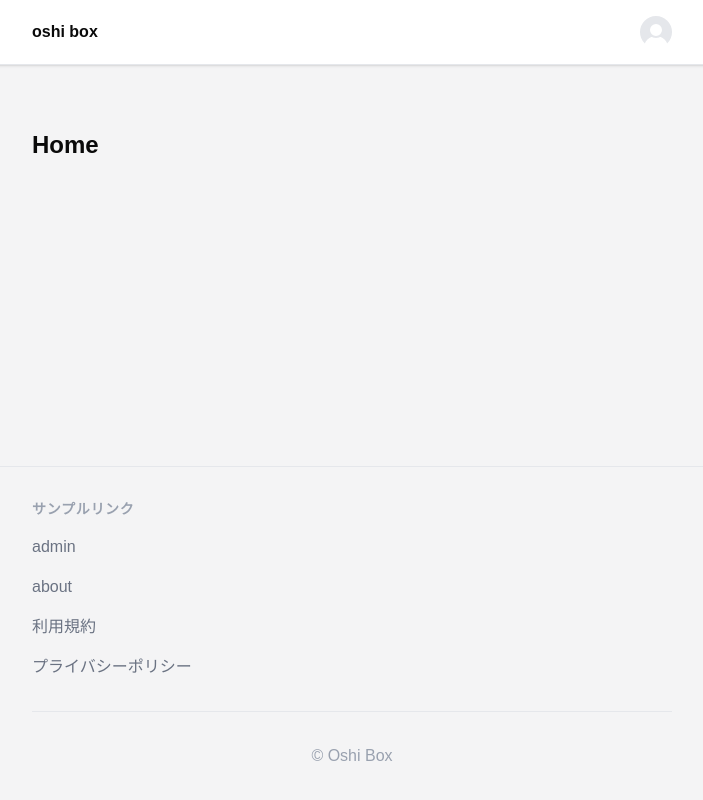
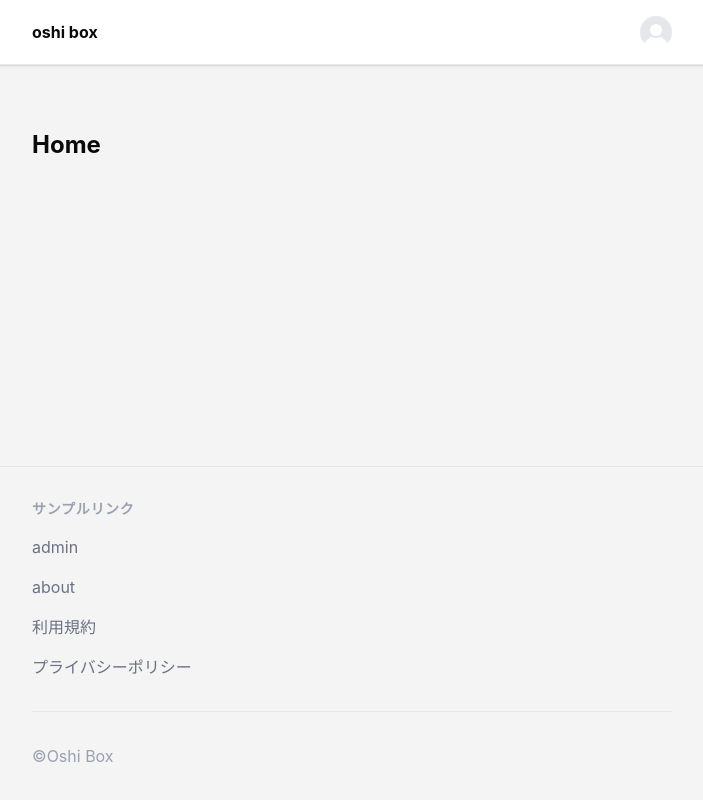
Before and after one commit to miyasuke5798/oshi-box, a Next.js app: page / in a window 1280 px wide. Shown: the whole page, without its empty margins (288-991 px from the left). Built offline with nearby package versions, Linux system fonts and the light colour scheme.

Commit message:
update font-family

```diff
--- a/app/globals.css
+++ b/app/globals.css
@@ -88,7 +88,14 @@
 body {
   background: var(--background);
   color: var(--foreground);
-  font-family: Arial, Helvetica, sans-serif;
+  overflow-wrap: break-word;
+  word-wrap: break-word;
+  font-family: Hiragino Maru Gothic Pro, Hiragino Kaku Gothic ProN, -apple-system, system-ui, Hiragino Sans, "游ゴシック Medium", メイリオ, Meiryo, MS Pゴシック, MS PMGothic, sans-serif;
+  -webkit-hyphens: auto;
+  hyphens: auto;
+  word-break: break-all;
+  word-break: break-word;
+  -webkit-font-smoothing: antialiased;
 }
 
 .container {
--- a/components/layout/Footer.tsx
+++ b/components/layout/Footer.tsx
@@ -45,8 +45,8 @@ export const Footer = () => {
             </ul>
           </div>
         </div>
-        <div className="mt-8 border-t border-gray-200 pt-8">
-          <p className="text-base text-gray-400 text-center">© Oshi Box</p>
+        <div className="flex mt-8 border-t border-gray-200 pt-8">
+          <p className="text-base text-gray-400 text-center">©Oshi Box</p>
         </div>
       </div>
     </footer>
--- a/components/ui/button.tsx
+++ b/components/ui/button.tsx
@@ -5,7 +5,7 @@ import { cva, type VariantProps } from "class-variance-authority";
 import { cn } from "@/lib/utils";
 
 const buttonVariants = cva(
-  "inline-flex items-center justify-center gap-2 whitespace-nowrap rounded-md text-sm font-medium transition-all disabled:pointer-events-none disabled:opacity-50 [&_svg]:pointer-events-none [&_svg:not([class*='size-'])]:size-4 shrink-0 [&_svg]:shrink-0 outline-none focus-visible:border-ring focus-visible:ring-ring/50 focus-visible:ring-[3px] aria-invalid:ring-destructive/20 dark:aria-invalid:ring-destructive/40 aria-invalid:border-destructive cursor-pointer",
+  "inline-flex items-center justify-center gap-2 whitespace-nowrap rounded-md text-sm font-semibold transition-all disabled:pointer-events-none disabled:opacity-50 [&_svg]:pointer-events-none [&_svg:not([class*='size-'])]:size-4 shrink-0 [&_svg]:shrink-0 outline-none focus-visible:border-ring focus-visible:ring-ring/50 focus-visible:ring-[3px] aria-invalid:ring-destructive/20 dark:aria-invalid:ring-destructive/40 aria-invalid:border-destructive cursor-pointer",
   {
     variants: {
       variant: {
@@ -22,7 +22,7 @@ const buttonVariants = cva(
         link: "text-primary underline-offset-4 hover:underline",
       },
       size: {
-        default: "h-9 px-4 py-2 has-[>svg]:px-3",
+        default: "h-9 px-4 py-5 has-[>svg]:px-3",
         sm: "h-8 rounded-md gap-1.5 px-3 has-[>svg]:px-2.5",
         lg: "h-10 rounded-md px-6 has-[>svg]:px-4",
         icon: "size-9",
--- a/components/ui/dropdown-menu.tsx
+++ b/components/ui/dropdown-menu.tsx
@@ -74,7 +74,7 @@ function DropdownMenuItem({
       data-inset={inset}
       data-variant={variant}
       className={cn(
-        "focus:bg-accent focus:text-accent-foreground data-[variant=destructive]:text-destructive data-[variant=destructive]:focus:bg-destructive/10 dark:data-[variant=destructive]:focus:bg-destructive/20 data-[variant=destructive]:focus:text-destructive data-[variant=destructive]:*:[svg]:!text-destructive [&_svg:not([class*='text-'])]:text-muted-foreground relative flex cursor-default items-center gap-2 px-2 py-1.5 text-sm outline-hidden select-none data-[disabled]:pointer-events-none data-[disabled]:opacity-50 data-[inset]:pl-8 [&_svg]:pointer-events-none [&_svg]:shrink-0 [&_svg:not([class*='size-'])]:size-4",
+        "text-[#3f3f46] focus:bg-accent focus:text-accent-foreground data-[variant=destructive]:text-destructive data-[variant=destructive]:focus:bg-destructive/10 dark:data-[variant=destructive]:focus:bg-destructive/20 data-[variant=destructive]:focus:text-destructive data-[variant=destructive]:*:[svg]:!text-destructive [&_svg:not([class*='text-'])]:text-muted-foreground relative flex cursor-default items-center gap-2 px-4 py-2 my-1 text-sm outline-hidden select-none data-[disabled]:pointer-events-none data-[disabled]:opacity-50 data-[inset]:pl-8 [&_svg]:pointer-events-none [&_svg]:shrink-0 [&_svg:not([class*='size-'])]:size-4",
         className
       )}
       {...props}
```
